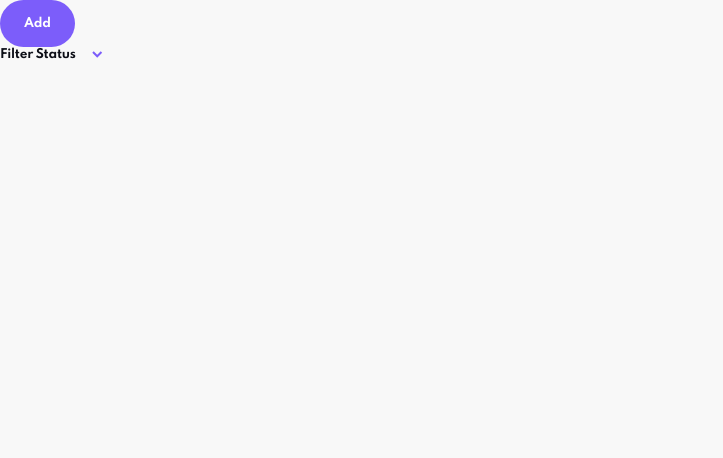
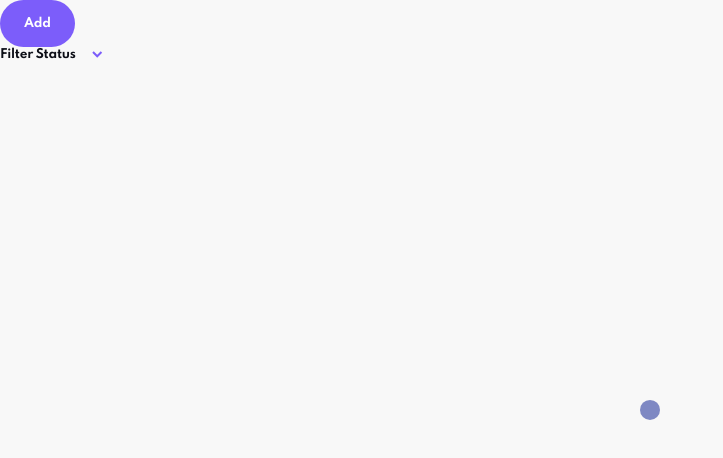
Before and after one commit to prnachap/InvoiceApp---Frontend-Mentor-Solution, a React (Create React App) app: page / in a window 1280 px wide. Shown: the top 458 px of the page, without its empty margins (0-723 px from the left). Built offline with nearby package versions, Linux system fonts and the light colour scheme.

Commit message:
added loader component

```diff
--- a/src/App.tsx
+++ b/src/App.tsx
@@ -6,6 +6,7 @@ import { lightTheme } from "./theme/light-theme";
 import { darkTheme } from "./theme/dark-theme";
 import { GlobalStyles } from "./App.style";
 import FilterStatus from "./components/filter/filter-status/FilterStatus";
+import Loader from "./components/loader/Loader";
 
 function App() {
   const [theme, setTheme] = useState(lightTheme);
@@ -24,6 +25,7 @@ function App() {
           Add
         </Button>
         <FilterStatus />
+        <Loader />
       </div>
     </ThemeProvider>
   );
--- /dev/null
+++ b/src/components/loader/Loader.style.ts
@@ -0,0 +1,16 @@
+import { motion } from "framer-motion";
+import styled from "styled-components";
+
+export const LoaderDiv = styled(motion.div)`
+  height: 2rem;
+  width: 2rem;
+  border-radius: 50%;
+  background: ${({ theme }) => theme.colors.card.textColorSecondary};
+
+  &.center {
+    position: absolute;
+    top: 50%;
+    left: 50%;
+    transform: translate(-50%, -50%);
+  }
+`;
--- /dev/null
+++ b/src/components/loader/Loader.tsx
@@ -0,0 +1,20 @@
+import React from "react";
+import { LoaderDiv } from "./Loader.style";
+import { loaderVariants } from "../../styles/animation";
+
+interface Props {
+  className?: string;
+}
+
+const Loader: React.FC<Props> = ({ className = "center" }) => {
+  return (
+    <LoaderDiv
+      data-testid="loader"
+      className={className}
+      variants={loaderVariants}
+      animate="start"
+    ></LoaderDiv>
+  );
+};
+
+export default Loader;
```
Also changed, not shown: 1 other file (tests, documents, lock files or other folders).
